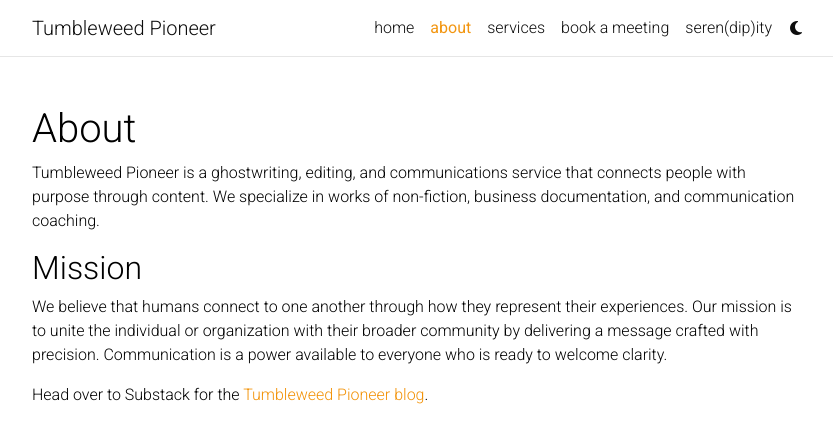
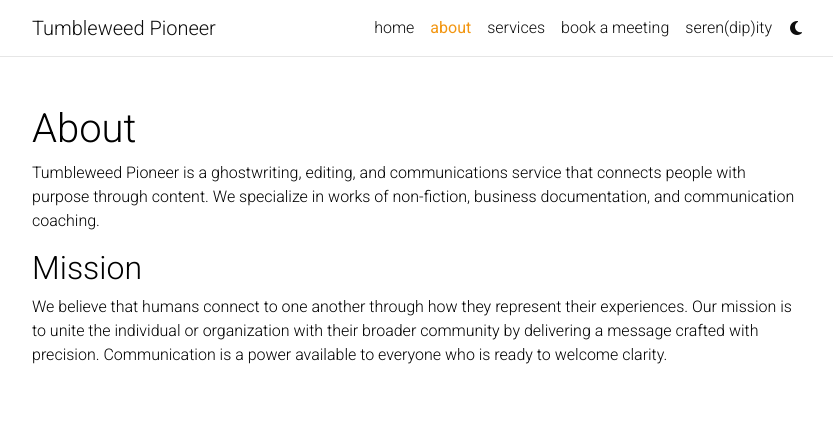
Before and after one commit to kndl/tumbleweed-pioneer, a Jekyll site: the page built from _pages/about.md, in a window 1280 px wide. Shown: the top 443 px of the page, without its empty margins (223-1056 px from the left). Built offline with Jekyll 4.4.1, drawn with Linux system fonts in a browser that asks for light colours; comment, search, counter and statistics services are not loaded; a style sheet for code colours, icons or effects is not loaded.

Commit message:
Move link to blog

```diff
--- a/_pages/about.md
+++ b/_pages/about.md
@@ -11,5 +11,3 @@
 
 ## Mission
 We believe that humans connect to one another through how they represent their experiences. Our mission is to unite the individual or organization with their broader community by delivering a message crafted with precision. Communication is a power available to everyone who is ready to welcome clarity.
-
-Head over to Substack for the [Tumbleweed Pioneer blog](https://tumbleweedpioneer.substack.com/).
```
Also changed, not shown: _pages/services.md (+2 -0 lines).
